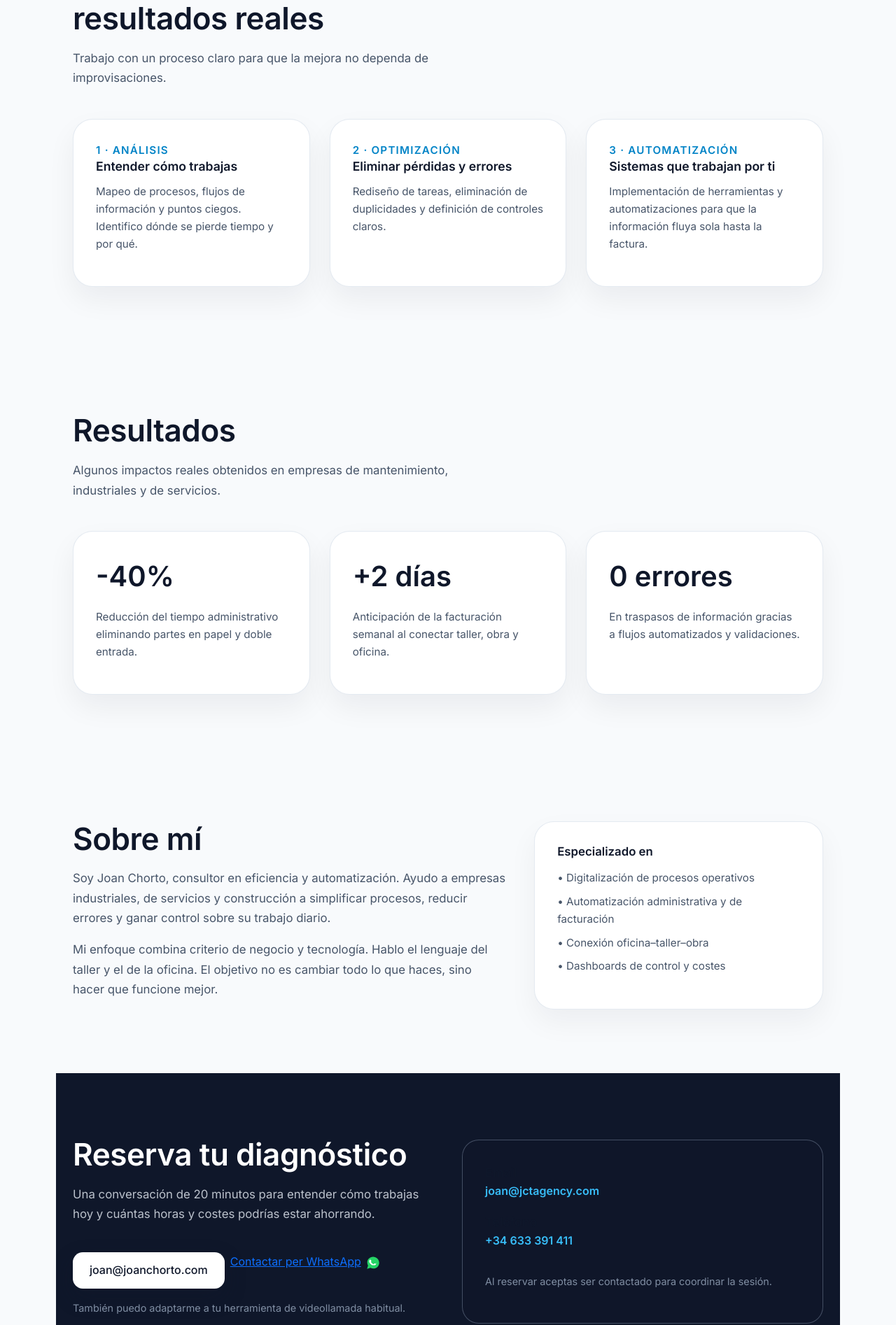
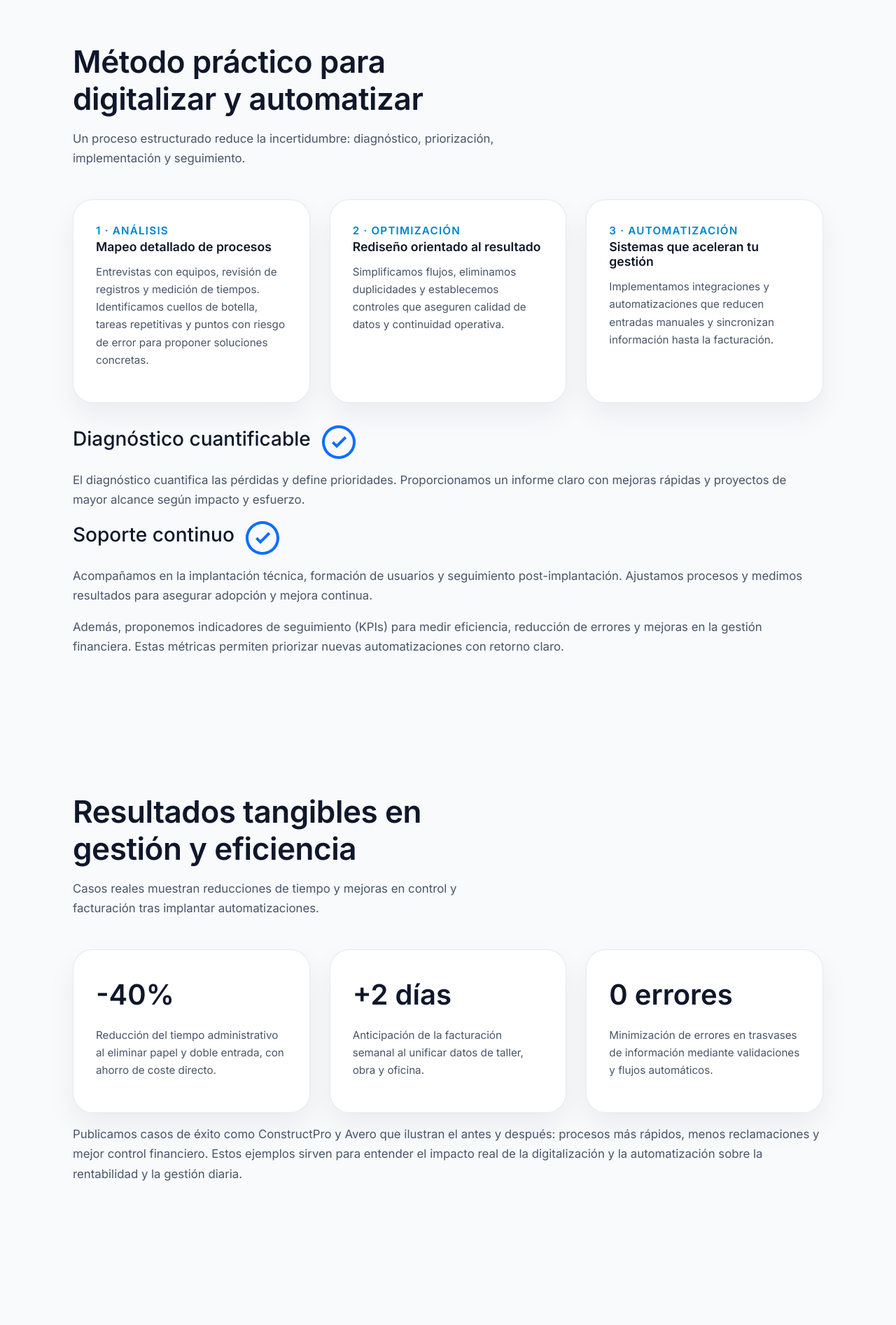
Before and after one commit to joanchorto1/web-jct-agency, a React (Create React App) app: page / in a window 1280 px wide. Shown: the part 901-2795 px from the top of the page at 70% size. Built offline with nearby package versions, Linux system fonts and the light colour scheme.

Commit message:
Maquetar web

```diff
--- a/src/pages/Home/index.jsx
+++ b/src/pages/Home/index.jsx
@@ -3,19 +3,65 @@ import { Helmet } from 'react-helmet';
 import Header from '../../components/components/header';
 
 import './HomeStatic.css';
+import { getByDisplayValue } from '@testing-library/react';
 
 const Home = () => {
   const currentYear = new Date().getFullYear();
   const waDiagnostic = 'https://wa.me/34633391411?text=Hola%20Joan%2C%20vull%20un%20diagnostic%20gratuit.';
   const waReserve = 'https://wa.me/34633391411?text=Hola%20Joan%2C%20vull%20reservar%20un%20diagnostic%20per%20la%20meva%20empresa.';
 
+  // Estilos en línea para los botones de contacto
+  const btnPrimaryStyle = {
+    background: '#0d6efd',
+    color: '#ffffff',
+    padding: '10px 16px',
+    borderRadius: '12px',
+    display: 'inline-flex',
+    alignItems: 'center',
+    gap: '8px',
+    textDecoration: 'none',
+    border: '1px solid rgba(13,110,253,0.15)',
+    boxShadow: '0 4px 10px rgba(13,110,253,0.06)'
+  };
+
+  const btnWhatsStyle = {
+    background: '#25D366',
+    color: '#ffffff',
+    padding: '9px 14px',
+    borderRadius: '12px',
+    display: 'inline-flex',
+    alignItems: 'center',
+    gap: '8px',
+    textDecoration: 'none',
+    border: '1px solid rgba(37,211,102,0.15)',
+    boxShadow: '0 3px 8px rgba(37,211,102,0.06)'
+  };
+
+  const contactRowStyle = {
+    display: 'flex',
+    gap: '1rem',
+    alignItems: 'center',
+    flexWrap: 'wrap',
+    marginTop: '0.75rem'
+  };
+
+  const doubtCardStyle = {
+    background: '#f8f9fa',
+    padding: '12px',
+    borderRadius: '10px',
+    border: '1px solid #e9ecef',
+    display: 'flex',
+    alignItems: 'center',
+    gap: '0.75rem'
+  };
+
   return (
     <>
       <Helmet>
-        <title>Joan Chorto Consultor — Eficiencia y Automatización</title>
+        <title>Digitalización y automatización para empresas eficaces</title>
         <meta
           name="description"
-          content="Consultoría en eficiencia y automatización de procesos. Diagnóstico, optimización y sistemas que ahorran tiempo y dinero."
+          content="Consultoría especializada en digitalización y automatización para empresas que buscan mejorar la gestión y aumentar la eficiencia operativa. Realizamos diagnósticos prácticos y cuantificables, mapeo de procesos y detección de pérdidas para diseñar soluciones que conectan taller, oficina y obra. Implantamos herramientas adaptadas, automatizaciones seguras y procesos que reducen errors i duplicidades, acceleren la facturació i milloren el control financer. Acompanyem amb formació, documentació i suport per garantir l'adopció i manteniment de les millores en el temps. Treballem amb companyies de manteniment, indústria i serveis, prioritzant intervencions amb impacte real en costos i temps. Si necessites una consultoria pragmàtica que combini criteri de negoci i tecnologia per avançar cap a una empresa més eficient i digitalitzada, reserva una sessió de diagnòstic i rebràs una fulla de ruta amb passos concrets i realistes d'implementació."
         />
       </Helmet>
 
@@ -28,11 +74,11 @@ const Home = () => {
               <div className="home-static__hero-grid">
                 <div>
                   <h1 id="hero-heading" className="home-static__hero-title">
-                    Ayudo a empresas a ganar <span>eficiencia</span> y <span>control</span>
+                    Digitalización y eficiencia para empresas profesionales
                   </h1>
                   <p className="home-static__hero-text">
-                    Analizo procesos, elimino pérdidas y diseño automatizaciones que ahorran horas y reducen errors. Treballa
-                    millor, no més.
+                    Analizo procesos, elimino pérdidas y diseño automatizaciones que ahorran horas y reducen errores. Trabajo para que tu equipo
+                    dedique menos tiempo a tareas administrativas y más tiempo a decisiones que aportan valor.
                   </p>
                   <div className="home-static__hero-actions">
                     <a href={waDiagnostic} target="_blank" rel="noopener noreferrer" className="home-static__primary-btn">
@@ -46,6 +92,7 @@ const Home = () => {
                       Ver método
                     </a>
                   </div>
+
                   <div className="home-static__hero-stats" aria-label="Impacto medio">
                     <div className="home-static__stat-card">
                       <div className="home-static__stat-value">-40%</div>
@@ -67,7 +114,7 @@ const Home = () => {
                   <ul>
                     <li>
                       <span className="home-static__hero-card-bullet" aria-hidden="true" />
-                      Horas perdidas pasando datos de partes a facturación.
+                      Horas perdidas transfiriendo partes a facturación manualmente.
                     </li>
                     <li>
                       <span className="home-static__hero-card-bullet" aria-hidden="true" />
@@ -75,7 +122,7 @@ const Home = () => {
                     </li>
                     <li>
                       <span className="home-static__hero-card-bullet" aria-hidden="true" />
-                      Falta de visibilidad en tiempo real de trabajos, costes y márgenes.
+                      Falta de visibilidad en tiempo real sobre trabajos, costes y márgenes.
                     </li>
                   </ul>
                   <div className="home-static__hero-note">
@@ -89,65 +136,117 @@ const Home = () => {
           <section id="metodo" className="home-static__section" aria-labelledby="metodo-heading">
             <div className="home-static__section-header">
               <h2 id="metodo-heading" className="home-static__section-title">
-                Un método simple, resultados reales
+                Método práctico para digitalizar y automatizar
               </h2>
               <p className="home-static__section-text">
-                Trabajo con un proceso claro para que la mejora no dependa de improvisaciones.
+                Un proceso estructurado reduce la incertidumbre: diagnóstico, priorización, implementación y seguimiento.
               </p>
             </div>
+
             <div className="home-static__cards-grid">
               <article className="home-static__card">
                 <div className="home-static__card-subtitle">1 · Análisis</div>
-                <h3 className="home-static__card-title">Entender cómo trabajas</h3>
+                <h3 className="home-static__card-title">Mapeo detallado de procesos</h3>
                 <p className="home-static__card-text">
-                  Mapeo de procesos, flujos de información y puntos ciegos. Identifico dónde se pierde tiempo y por qué.
+                  Entrevistas con equipos, revisión de registros y medición de tiempos. Identificamos cuellos de botella, tareas repetitivas
+                  y puntos con riesgo de error para proponer soluciones concretas.
                 </p>
               </article>
+
               <article className="home-static__card">
                 <div className="home-static__card-subtitle">2 · Optimización</div>
-                <h3 className="home-static__card-title">Eliminar pérdidas y errores</h3>
+                <h3 className="home-static__card-title">Rediseño orientado al resultado</h3>
                 <p className="home-static__card-text">
-                  Rediseño de tareas, eliminación de duplicidades y definición de controles claros.
+                  Simplificamos flujos, eliminamos duplicidades y establecemos controles que aseguren calidad de datos y continuidad operativa.
                 </p>
               </article>
+
               <article className="home-static__card">
                 <div className="home-static__card-subtitle">3 · Automatización</div>
-                <h3 className="home-static__card-title">Sistemas que trabajan por ti</h3>
+                <h3 className="home-static__card-title">Sistemas que aceleran tu gestión</h3>
                 <p className="home-static__card-text">
-                  Implementación de herramientas y automatizaciones para que la información fluya sola hasta la factura.
+                  Implementamos integraciones y automatizaciones que reducen entradas manuales y sincronizan información hasta la facturación.
                 </p>
               </article>
+            </div>
+
+            <div className="home-static__method-details" style={{ gridArea: "method-details", marginTop: '2rem' }}>
+              <div className="home-static__method-step" style={{ display: 'flex', alignItems: 'center' , gap: '1rem' }}>
+              <h3 className="home-static__section-subtitle">Diagnóstico cuantificable</h3>
+              <svg className="home-static__method-step-icon" xmlns="http://www.w3.org/2000/svg" viewBox="0 0 24 24" aria-hidden="true" width="48" height="48">
+
+                <path fill="#0d6efd" d="M12 0C5.4 0 0 5.4 0 12s5.4 12 12 12 12-5.4 12-12S18.6 0 12 0zm0 22C6.5 22 2 17.5 2 12S6.5 2 12 2s10 4.5 10 10-4.5 10-10 10z"/>
+                <path fill="#0d6efd" d="M16.2 7.8l-5.7 5.7-2.1-2.1-1.4 1.4 3.5 3.5 7.1-7.1z"/>
+              </svg>
+
+              </div>
+
+              <p className="home-static__section-text">
+                El diagnóstico cuantifica las pérdidas y define prioridades. Proporcionamos un informe claro con mejoras rápidas y proyectos
+                de mayor alcance según impacto y esfuerzo.
+              </p>
+
+
+
+             <div className="home-static__method-step" style={{ display: 'flex', alignItems: 'center' , gap: '1rem' }}>
+              <h3 className="home-static__section-subtitle">Soporte continuo</h3>
+              <svg className="home-static__method-step-icon" xmlns="http://www.w3.org/2000/svg" viewBox="0 0 24 24" aria-hidden="true" width="48" height="48">
+                <path fill="#0d6efd" d="M12 0C5.4 0 0 5.4 0 12s5.4 12 12 12 12-5.4 12-12S18.6 0 12 0zm0 22C6.5 22 2 17.5 2 12S6.5 2 12 2s10 4.5 10 10-4.5 10-10 10z"/>
+                <path fill="#0d6efd" d="M16.2 7.8l-5.7 5.7-2.1-2.1-1.4 1.4 3.5 3.5 7.1-7.1z"/>
+              </svg>
+             </div>
+
+              <p className="home-static__section-text">
+                Acompañamos en la implantación técnica, formación de usuarios y seguimiento post-implantación. Ajustamos procesos y medimos
+                resultados para asegurar adopción y mejora continua.
+              </p>
+
+              <p className="home-static__section-text">
+                Además, proponemos indicadores de seguimiento (KPIs) para medir eficiencia, reducción de errores y mejoras en la gestión financiera.
+                Estas métricas permiten priorizar nuevas automatizaciones con retorno claro.
+              </p>
             </div>
           </section>
 
           <section id="resultados" className="home-static__section" aria-labelledby="resultados-heading">
             <div className="home-static__section-header">
               <h2 id="resultados-heading" className="home-static__section-title">
-                Resultados
+                Resultados tangibles en gestión y eficiencia
               </h2>
               <p className="home-static__section-text">
-                Algunos impactos reales obtenidos en empresas de mantenimiento, industriales y de servicios.
+                Casos reales muestran reducciones de tiempo y mejoras en control y facturación tras implantar automatizaciones.
               </p>
             </div>
+
             <div className="home-static__cards-grid home-static__cards-grid--results">
               <article className="home-static__card">
                 <div className="home-static__card-large-value">-40%</div>
                 <p className="home-static__card-text">
-                  Reducción del tiempo administrativo eliminando partes en papel y doble entrada.
+                  Reducción del tiempo administrativo al eliminar papel y doble entrada, con ahorro de coste directo.
                 </p>
               </article>
+
               <article className="home-static__card">
                 <div className="home-static__card-large-value">+2 días</div>
                 <p className="home-static__card-text">
-                  Anticipación de la facturación semanal al conectar taller, obra y oficina.
+                  Anticipación de la facturación semanal al unificar datos de taller, obra y oficina.
                 </p>
               </article>
+
               <article className="home-static__card">
                 <div className="home-static__card-large-value">0 errores</div>
                 <p className="home-static__card-text">
-                  En traspasos de información gracias a flujos automatizados y validaciones.
+                  Minimización de errores en trasvases de información mediante validaciones y flujos automáticos.
                 </p>
               </article>
+            </div>
+
+            <div className="home-static__results-details">
+              <p className="home-static__section-text">
+                Publicamos casos de éxito como ConstructPro y Avero que ilustran el antes y después: procesos más rápidos, menos reclamaciones
+                y mejor control financiero. Estos ejemplos sirven para entender el impacto real de la digitalización y la automatización sobre
+                la rentabilidad y la gestión diaria.
+              </p>
             </div>
           </section>
 
@@ -158,23 +257,64 @@ const Home = () => {
                   Sobre mí
                 </h2>
                 <p className="home-static__section-text">
-                  Soy Joan Chorto, consultor en eficiencia y automatización. Ayudo a empresas industriales, de servicios y
-                  construcción a simplificar procesos, reducir errores y ganar control sobre su trabajo diario.
+                  Soy Joan Chorto, consultor en eficiencia, digitalización y automatización. Acompaño a empresas industriales, de servicios y
+                  del sector construcción a simplificar procesos, reducir errores y recuperar tiempo operativo.
                 </p>
                 <p className="home-static__section-text">
-                  Mi enfoque combina criterio de negocio y tecnología. Hablo el lenguaje del taller y el de la oficina. El objetivo
-                  no es cambiar todo lo que haces, sino hacer que funcione mejor.
+                  Mi trabajo combina criterio de negocio y tecnología: no se trata de incorporar herramientas por moda, sino de elegir y
+                  adaptar soluciones que realmente mejoren la gestión y la toma de decisiones.
+                </p>
+
+                <h3 className="home-static__section-subtitle">Experiencia y compromiso</h3>
+                <p className="home-static__section-text">
+                  He trabajado con equipos operativos y mandos intermedios para implantar soluciones prácticas y sostenibles. Mi acompañamiento
+                  incluye diagnóstico, implantación técnica, formación y soporte continuado hasta comprobar resultados medibles.
                 </p>
               </div>
+
               <aside className="home-static__about-card" aria-labelledby="especialidades-heading">
-                <h3 id="especialidades-heading">Especializado en</h3>
+                <h3 id="especialidades-heading">Especialidades</h3>
                 <ul className="home-static__about-list">
                   <li>• Digitalización de procesos operativos</li>
                   <li>• Automatización administrativa y de facturación</li>
                   <li>• Conexión oficina–taller–obra</li>
-                  <li>• Dashboards de control y costes</li>
+                  <li>• Dashboards de control, costes y producción</li>
                 </ul>
               </aside>
+            </div>
+          </section>
+
+          <section id="servicios" className="home-static__section" aria-labelledby="servicios-heading">
+            <div className="home-static__section-header">
+              <h2 id="servicios-heading" className="home-static__section-title">Servicios</h2>
+              <p className="home-static__section-text">
+                Consultoría, proyectos de implantación y soporte para que la digitalización y la automatización se integren en la operativa diaria.
+              </p>
+            </div>
+
+            <div className="home-static__cards-grid">
+              <article className="home-static__card">
+                <h3 className="home-static__card-title">Consultoría y diagnóstico</h3>
+                <p className="home-static__card-text">
+                  Evaluamos procesos, cuantificamos pérdidas y priorizamos iniciativas con mayor retorno. Entregamos un plan claro y medidas
+                  inmediatas para empezar a ahorrar tiempo y costes.
+                </p>
+              </article>
+
+              <article className="home-static__card">
+                <h3 className="home-static__card-title">Implementación técnica</h3>
+                <p className="home-static__card-text">
+                  Integraciones y automatizaciones adaptadas a las herramientas existentes o propuestas de nuevas soluciones si procede.
+                  Implementación y pruebas hasta asegurar funcionamiento en producción.
+                </p>
+              </article>
+
+              <article className="home-static__card">
+                <h3 className="home-static__card-title">Formación y seguimiento</h3>
+                <p className="home-static__card-text">
+                  Formación práctica para usuarios y seguimiento post-implantación. Medimos KPIs y ajustamos procesos para consolidar la mejora.
+                </p>
+              </article>
             </div>
           </section>
 
@@ -185,22 +325,51 @@ const Home = () => {
                   Reserva tu diagnóstico
                 </h2>
                 <p className="home-static__contact-text">
-                  Una conversación de 20 minutos para entender cómo trabajas hoy y cuántas horas y costes podrías estar ahorrando.
+                  Conversación de 20 minutos para entender tu operativa, identificar oportunidades y proponer los primeros pasos hacia la digitalización.
                 </p>
-                <div className="d-flex gap-2 align-items-center">
-                  <a href="mailto:joan@joanchorto.com" className="home-static__contact-cta">
-                    joan@joanchorto.com
-                  </a>
-                  <a href={waReserve} target="_blank" rel="noopener noreferrer" className="home-static__primary-btn">
-                    Contactar per WhatsApp
+
+                <div style={contactRowStyle}>
+
+                  <a
+                    href={waReserve}
+                    target="_blank"
+                    rel="noopener noreferrer"
+                    style={btnPrimaryStyle}
+                    aria-label="Reservar diagnóstico por WhatsApp"
+                  >
+                    Reservar diagnóstico
                     <svg aria-hidden="true" width="18" height="18" viewBox="0 0 24 24" className="ms-2" xmlns="http://www.w3.org/2000/svg" focusable="false">
-                      <path fill="#25D366" d="M12 .5C5.7.5.9 5.3.9 11.6c0 2 .5 3.9 1.5 5.6L.5 23.5l6.5-1.7c1.6.8 3.5 1.3 5.5 1.3 6.3 0 11.1-4.8 11.1-11.1S18.3.5 12 .5z"/>
-                      <path fill="#FFF" d="M17.3 14.1c-.3-.2-2-.9-2.3-.9-.3 0-.4-.1-.6.2-.2.3-.8.9-1 1.1-.2.2-.4.3-.7.1-.3-.2-1.5-.6-2.8-1.7-1-1-1.6-2.1-1.8-2.4-.2-.3 0-.5.1-.7.1-.2.3-.4.4-.6.1-.2.1-.4 0-.6-.1-.2-.6-1.4-.8-1.9-.2-.5-.4-.4-.6-.4-.2 0-.5 0-.8 0-.3 0-.7.1-1 .4-.3.3-1 1-1 2.5s1 3 1.1 3.2c.1.2 1.9 3 4.6 4.3 3 .1 3.9.2 4.6.1.7-.1 2.4-1 2.8-1.9.4-.9.4-1.6.3-1.8-.1-.2-.4-.3-.7-.5z"/>
+                      <path fill="#fff" d="M12 .5C5.7.5.9 5.3.9 11.6c0 2 .5 3.9 1.5 5.6L.5 23.5l6.5-1.7c1.6.8 3.5 1.3 5.5 1.3 6.3 0 11.1-4.8 11.1-11.1S18.3.5 12 .5z"/>
+                      <path fill="#fff" d="M17.3 14.1c-.3-.2-2-.9-2.3-.9-.3 0-.4-.1-.6.2-.2.3-.8.9-1 1.1-.2.2-.4.3-.7.1-.3-.2-1.5-.6-2.8-1.7-1-1-1.6-2.1-1.8-2.4-.2-.3 0-.5.1-.7.1-.2.3-.4.4-.6.1-.2.1-.4 0-.6-.1-.2-.6-1.4-.8-1.9-.2-.5-.4-.4-.6-.4-.2 0-.5 0-.8 0-.3 0-.7.1-1 .4-.3.3-1 1-1 2.5s1 3 1.1 3.2c.1.2 1.9 3 4.6 4.3 3 .1 3.9.2 4.6.1.7-.1 2.4-1 2.8-1.9.4-.9.4-1.6.3-1.8-.1-.2-.4-.3-.7-.5z"/>
                     </svg>
                   </a>
+
+                  <div style={doubtCardStyle}>
+                    <div style={{fontSize: '0.95rem'}}>
+                      <strong>¿Dudas?</strong>
+                      <div style={{fontSize:'0.85rem', color:'#495057'}}>Chatea rápido por WhatsApp</div>
+                    </div>
+
+                    <a
+                      href={waDiagnostic}
+                      target="_blank"
+                      rel="noopener noreferrer"
+                      style={btnWhatsStyle}
+                      aria-label="Chatea por WhatsApp"
+                    >
+                      Chatea conmigo
+                      <svg aria-hidden="true" width="18" height="18" viewBox="0 0 24 24" className="ms-2" xmlns="http://www.w3.org/2000/svg" focusable="false">
+                        <path fill="#fff" d="M12 .5C5.7.5.9 5.3.9 11.6c0 2 .5 3.9 1.5 5.6L.5 23.5l6.5-1.7c1.6.8 3.5 1.3 5.5 1.3 6.3 0 11.1-4.8 11.1-11.1S18.3.5 12 .5z"/>
+                        <path fill="#fff" d="M17.3 14.1c-.3-.2-2-.9-2.3-.9-.3 0-.4-.1-.6.2-.2.3-.8.9-1 1.1-.2.2-.4.3-.7.1-.3-.2-1.5-.6-2.8-1.7-1-1-1.6-2.1-1.8-2.4-.2-.3 0-.5.1-.7.1-.2.3-.4.4-.6.1-.2.1-.4 0-.6-.1-.2-.6-1.4-.8-1.9-.2-.5-.4-.4-.6-.4-.2 0-.5 0-.8 0-.3 0-.7.1-1 .4-.3.3-1 1-1 2.5s1 3 1.1 3.2c.1.2 1.9 3 4.6 4.3 3 .1 3.9.2 4.6.1.7-.1 2.4-1 2.8-1.9.4-.9.4-1.6.3-1.8-.1-.2-.4-.3-.7-.5z"/>
+                      </svg>
+                    </a>
+                  </div>
+
                 </div>
-                <p className="home-static__contact-note">También puedo adaptarme a tu herramienta de videollamada habitual.</p>
+
+                <p className="home-static__contact-note">También puedo adaptarme a tu herramienta de videoconferencia habitual.</p>
               </div>
+
               <div className="home-static__contact-card" aria-label="Datos de contacto">
                 <div>
                   <div className="home-static__card-title">Email</div>
--- a/src/utils/whatsapp.js
+++ b/src/utils/whatsapp.js
@@ -1,8 +1,8 @@
 const WHATSAPP_PHONE = '34633391411';
 
 export const WHATSAPP_MESSAGES = {
-  constructProInfo: 'Vull saber mes informació sobre constructPRO.',
-  reserveDiagnostic: 'vull reserva un diagnostico',
+  constructProInfo: 'Vull saber més informació sobre constructPRO.',
+  reserveDiagnostic: 'Vull reservar un diagnòstic',
   generalInquiry: 'Hola Joan, tinc una consulta',
 };
 
```
